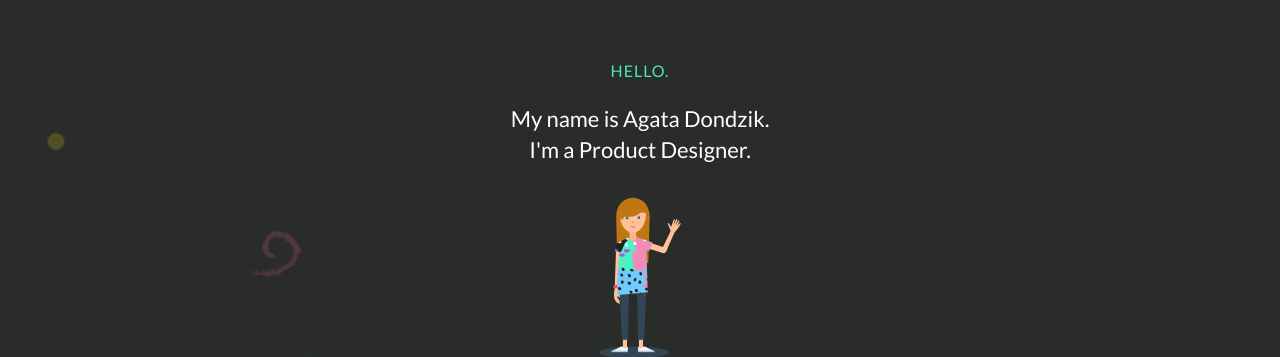
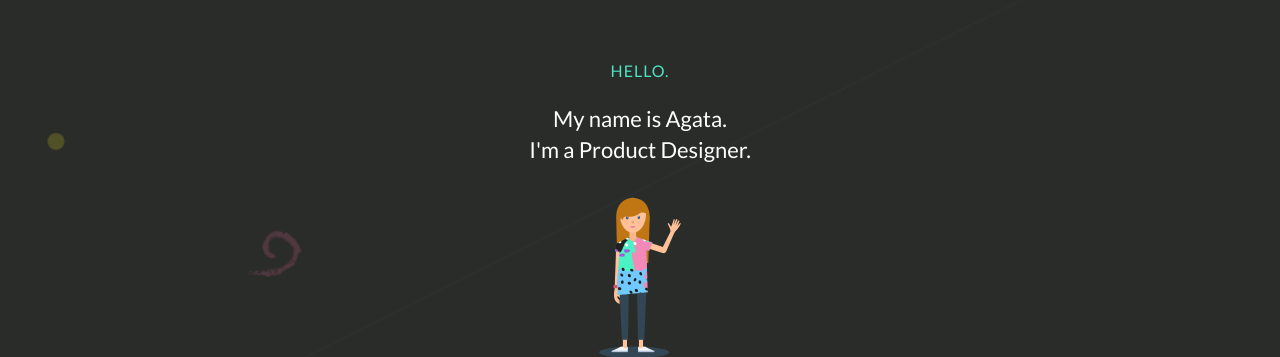
Before and after one commit to agatadondzik/agatadondzik.github.io, a Jekyll site: the page built from index.html, in a window 1280 px wide and 900 px high. Shown: the part 230-587 px from the top of the window. Built offline with Jekyll 4.4.1, drawn with Linux system fonts in a browser that asks for light colours; nearby versions of some CDN libraries.

Commit message:
changed name in the header

```diff
--- a/_layouts/default.html
+++ b/_layouts/default.html
@@ -13,7 +13,7 @@
                 <div class="col-lg-12">
                     <div class="welcome">
                         <p class="hello">Hello.</p>
-                        <p class="name">My name is {{ site.title }}.</p>
+                        <p class="name">My name is Agata.</p>
                         <p class="name">I'm a Product Designer.</p>
                         <p class="name">&zwnj;</p>
                         <img src="assets/site/agata.png" alt="Agata" height="162px" width="82px">
```
